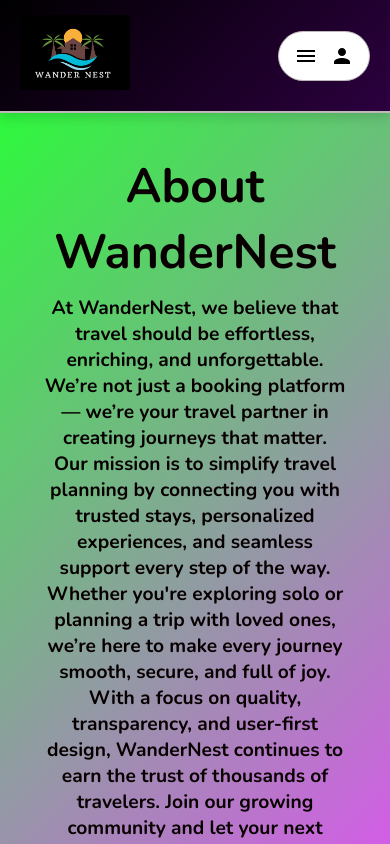
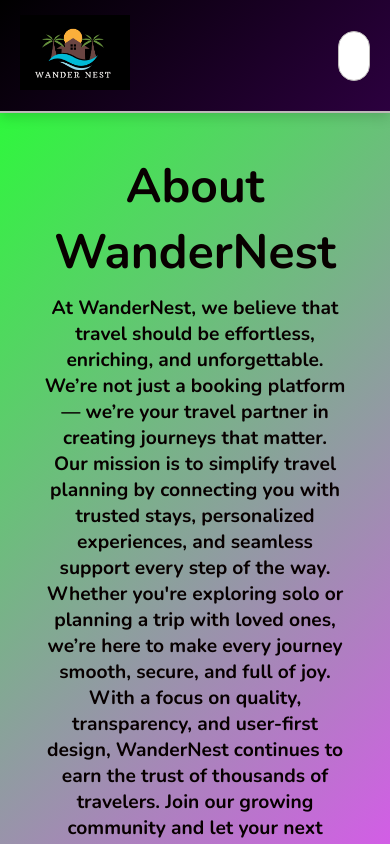
Before and after one commit to utsav7416/WanderNest-Travels, a React (Create React App) app in the folder client/: page /about in a window 390 px wide. Shown: the top 844 px of the page. Built offline with nearby package versions, Linux system fonts and the light colour scheme.

Commit message:
Implemented responsive navbar with search, login/logout, and user dashboard links

```diff
--- a/client/src/components/Navbar.jsx
+++ b/client/src/components/Navbar.jsx
@@ -55,19 +55,7 @@
           className="navbar_right_account"
           onClick={() => setDropdownMenu(!dropdownMenu)}
         >
-          <Menu sx={{ color: variables.darkgrey }} />
-          {!user ? (
-            <Person sx={{ color: variables.darkgrey }} />
-          ) : (
-            <img
-              src={`${process.env.REACT_APP_API_URL}/${user.profileImagePath.replace(
-                "public",
-                ""
-              )}`}
-              alt="profile photo"
-              style={{ objectFit: "cover", borderRadius: "50%" }}
-            />
-          )}
+
         </button>
 
         {dropdownMenu && !user && (
```
